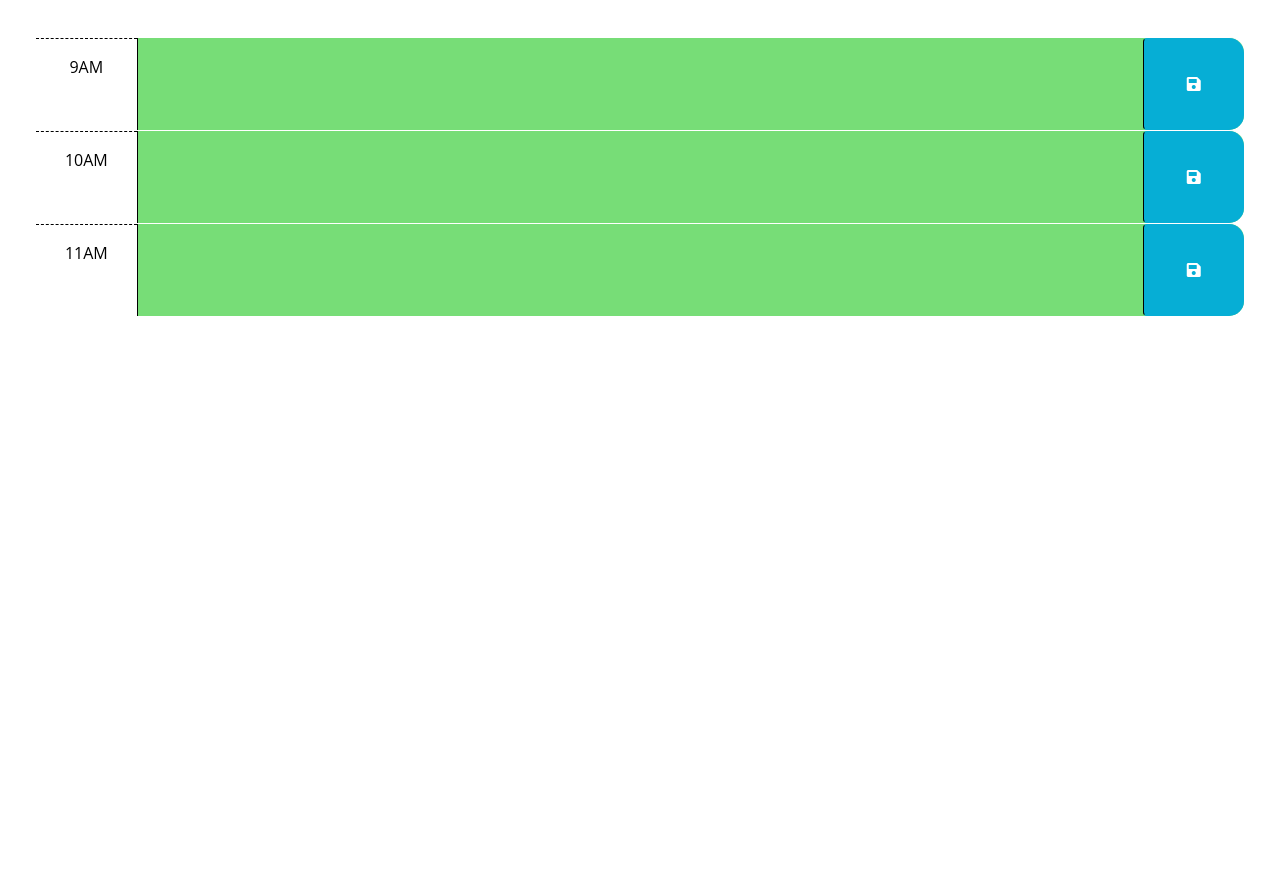
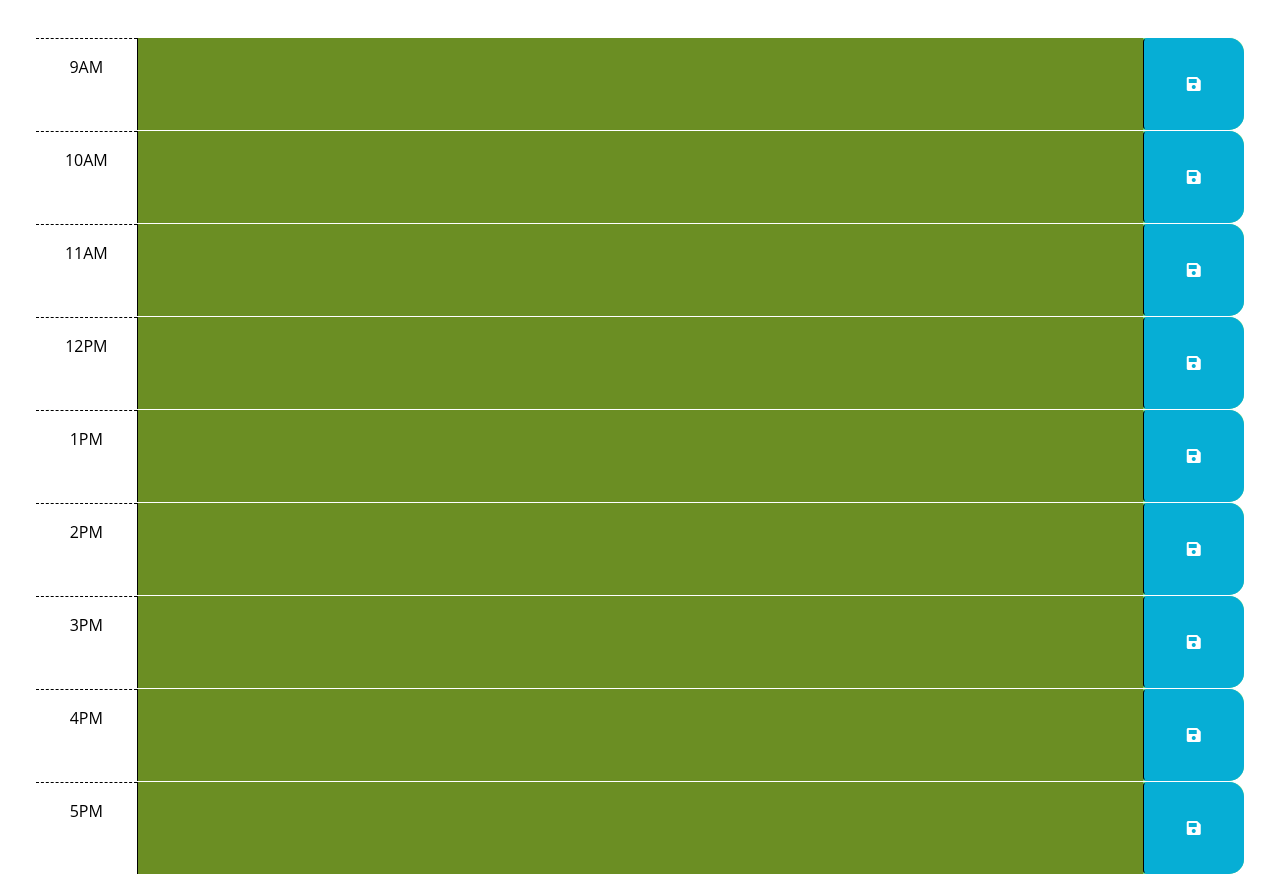
Before and after one commit to Angel-Huichapa/Work-Day-Scheduler, a plain HTML site: page index.html in a window 1280 px wide. Shown: the part 260-1134 px from the top of the page. Before the commit the page ends 800 px from the top, so only its background shows below. Drawn offline with nearby package versions, Linux system fonts and the light colour scheme.

Commit message:
Finish the JS and added in the other critrea to pass

```diff
--- a/Assets/script.js
+++ b/Assets/script.js
@@ -25,10 +25,15 @@ $(function () {
           timeBlock.addClass('future');
       }
   });
-  // TODO: Add code to get any user input that was saved in localStorage and set
-  // the values of the corresponding textarea elements. HINT: How can the id
-  // attribute of each time-block be used to do this?
-  //
+    // Add code to get any user input that was saved in localStorage and set the values of the corresponding textarea elements
+    $('.time-block textarea').each(function() {
+      var timeBlockTextarea = $(this);
+      var timeBlockId = timeBlockTextarea.closest('.time-block').attr('id');
+      var savedUserInput = localStorage.getItem(timeBlockId);
+      if (savedUserInput) {
+          timeBlockTextarea.val(savedUserInput);
+      }
+  });
     // Add code to display the current date in the header of the page
     $('#currentDay').text(dayjs().format('dddd, MMMM D'));
 });
--- a/Assets/style.css
+++ b/Assets/style.css
@@ -4,7 +4,7 @@ body {
 }
 
 textarea {
-  background: transparent;
+  background: olivedrab;
   border: none;
   resize: none;
   color: #000000;
--- a/index.html
+++ b/index.html
@@ -1,29 +1,15 @@
 <!DOCTYPE html>
 <html lang="en">
 <head>
-    <meta charset="UTF-8" />
-    <meta name="viewport" content="width=device-width, initial-scale=1.0" />
-    <meta http-equiv="X-UA-Compatible" content="ie=edge" />
-    <link
-      href="https://cdn.jsdelivr.net/npm/bootstrap@5.1.3/dist/css/bootstrap.min.css"
-      rel="stylesheet"
-      integrity="sha384-1BmE4kWBq78iYhFldvKuhfTAU6auU8tT94WrHftjDbrCEXSU1oBoqyl2QvZ6jIW3"
-      crossorigin="anonymous"
-    />
-    <link
-      rel="stylesheet"
-      href="https://use.fontawesome.com/releases/v5.8.1/css/all.css"
-      integrity="sha384-50oBUHEmvpQ+1lW4y57PTFmhCaXp0ML5d60M1M7uH2+nqUivzIebhndOJK28anvf"
-      crossorigin="anonymous"
-    />
-    <link
-      href="https://fonts.googleapis.com/css2?family=Fira+Sans:wght@400;700&display=swap"
-      rel="stylesheet"
-    />
-    <link rel="stylesheet" href="./Assets/style.css" />
+  <meta charset="UTF-8">
+  <meta name="viewport" content="width=device-width, initial-scale=1.0">
+  <meta http-equiv="X-UA-Compatible" content="ie=edge">
+  <link href="https://cdn.jsdelivr.net/npm/bootstrap@5.1.3/dist/css/bootstrap.min.css" rel="stylesheet" integrity="sha384-1BmE4kWBq78iYhFldvKuhfTAU6auU8tT94WrHftjDbrCEXSU1oBoqyl2QvZ6jIW3" crossorigin="anonymous">
+  <link rel="stylesheet" href="https://use.fontawesome.com/releases/v5.8.1/css/all.css" integrity="sha384-50oBUHEmvpQ+1lW4y57PTFmhCaXp0ML5d60M1M7uH2+nqUivzIebhndOJK28anvf" crossorigin="anonymous">
+  <link href="https://fonts.googleapis.com/css2?family=Fira+Sans:wght@400;700&display=swap" rel="stylesheet">
+  <link rel="stylesheet" href="./Assets/style.css">
   <title>Work Day Scheduler</title>
 </head>
-
 <body>
   <header class="p-5 mb-4">
     <h1 class="display-3">Work Day Scheduler</h1>
@@ -31,49 +17,73 @@
     <p id="currentDay" class="lead"></p>
   </header>
   <div class="container-fluid px-5">
-      <!-- Use class for "past", "present", and "future" to apply styles to the
-        time-block divs accordingly. The javascript will need to do this by
-        adding/removing these classes on each div by comparing the hour in the
-        id to the current hour. The html provided below is meant to be an example
-        demonstrating how the css provided can be leveraged to create the
-        desired layout and colors. The html below should be removed or updated
-        in the finished product. Remember to delete this comment once the
-        code is implemented.
-        -->
-
-      <!-- Example of a past time block. The "past" class adds a gray background color. -->
-      <div id="hour-9" class="row time-block past">
+    <!-- Time blocks -->
+    <div class="row time-block past" id="hour-9">
       <div class="col-2 col-md-1 hour text-center py-3">9AM</div>
-        <textarea class="col-8 col-md-10 description" rows="3"> </textarea>
+      <textarea class="col-8 col-md-10 description" rows="3"></textarea>
       <button class="btn saveBtn col-2 col-md-1" aria-label="save">
         <i class="fas fa-save" aria-hidden="true"></i>
       </button>
     </div>
-
-      <!-- Example of a present time block. The "present" class adds a red background color. -->
-      <div id="hour-10" class="row time-block present">
+    <div class="row time-block past" id="hour-10">
       <div class="col-2 col-md-1 hour text-center py-3">10AM</div>
-        <textarea class="col-8 col-md-10 description" rows="3"> </textarea>
+      <textarea class="col-8 col-md-10 description" rows="3"></textarea>
       <button class="btn saveBtn col-2 col-md-1" aria-label="save">
         <i class="fas fa-save" aria-hidden="true"></i>
       </button>
     </div>
-
-      <!-- Example of a future time block. The "future" class adds a green background color. -->
-      <div id="hour-11" class="row time-block future">
+    <div class="row time-block past" id="hour-11">
       <div class="col-2 col-md-1 hour text-center py-3">11AM</div>
-        <textarea class="col-8 col-md-10 description" rows="3"> </textarea>
+      <textarea class="col-8 col-md-10 description" rows="3"></textarea>
+      <button class="btn saveBtn col-2 col-md-1" aria-label="save">
+        <i class="fas fa-save" aria-hidden="true"></i>
+      </button>
+    </div>
+    <div class="row time-block future" id="hour-12">
+      <div class="col-2 col-md-1 hour text-center py-3">12PM</div>
+      <textarea class="col-8 col-md-10 description" rows="3"></textarea>
+      <button class="btn saveBtn col-2 col-md-1" aria-label="save">
+        <i class="fas fa-save" aria-hidden="true"></i>
+      </button>
+    </div>
+    <div class="row time-block future" id="hour-13">
+      <div class="col-2 col-md-1 hour text-center py-3">1PM</div>
+      <textarea class="col-8 col-md-10 description" rows="3"></textarea>
+      <button class="btn saveBtn col-2 col-md-1" aria-label="save">
+        <i class="fas fa-save" aria-hidden="true"></i>
+      </button>
+    </div>
+    <div class="row time-block future" id="hour-14">
+      <div class="col-2 col-md-1 hour text-center py-3">2PM</div>
+      <textarea class="col-8 col-md-10 description" rows="3"></textarea>
+      <button class="btn saveBtn col-2 col-md-1" aria-label="save">
+        <i class="fas fa-save" aria-hidden="true"></i>
+      </button>
+    </div>
+    <div class="row time-block future" id="hour-15">
+      <div class="col-2 col-md-1 hour text-center py-3">3PM</div>
+      <textarea class="col-8 col-md-10 description" rows="3"></textarea>
+      <button class="btn saveBtn col-2 col-md-1" aria-label="save">
+        <i class="fas fa-save" aria-hidden="true"></i>
+      </button>
+    </div>
+    <div class="row time-block future" id="hour-16">
+      <div class="col-2 col-md-1 hour text-center py-3">4PM</div>
+      <textarea class="col-8 col-md-10 description" rows="3"></textarea>
+      <button class="btn saveBtn col-2 col-md-1" aria-label="save">
+        <i class="fas fa-save" aria-hidden="true"></i>
+      </button>
+    </div>
+    <div class="row time-block future" id="hour-17">
+      <div class="col-2 col-md-1 hour text-center py-3">5PM</div>
+      <textarea class="col-8 col-md-10 description" rows="3"></textarea>
       <button class="btn saveBtn col-2 col-md-1" aria-label="save">
         <i class="fas fa-save" aria-hidden="true"></i>
       </button>
     </div>
   </div>
-
   <script src="https://cdnjs.cloudflare.com/ajax/libs/jquery/3.2.1/jquery.min.js"></script>
-    <script src="https://cdn.jsdelivr.net/npm/dayjs@1.11.3/dayjs.min.js"
-    integrity="sha256-iu/zLUB+QgISXBLCW/mcDi/rnf4m4uEDO0wauy76x7U="
-    crossorigin="anonymous"></script>
-
+  <script src="https://cdn.jsdelivr.net/npm/dayjs@1.11.3/dayjs.min.js" integrity="sha256-iu/zLUB+QgISXBLCW/mcDi/rnf4m4uEDO0wauy76x7U=" crossorigin="anonymous"></script>
   <script src="./Assets/script.js"></script>
 </body>
 </html>
```
Lines whose indentation alone changed are shown as unchanged.
